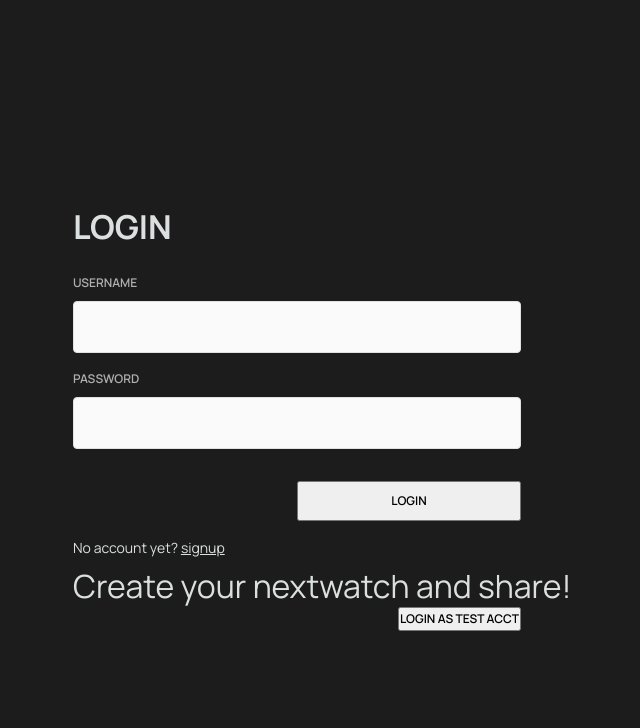
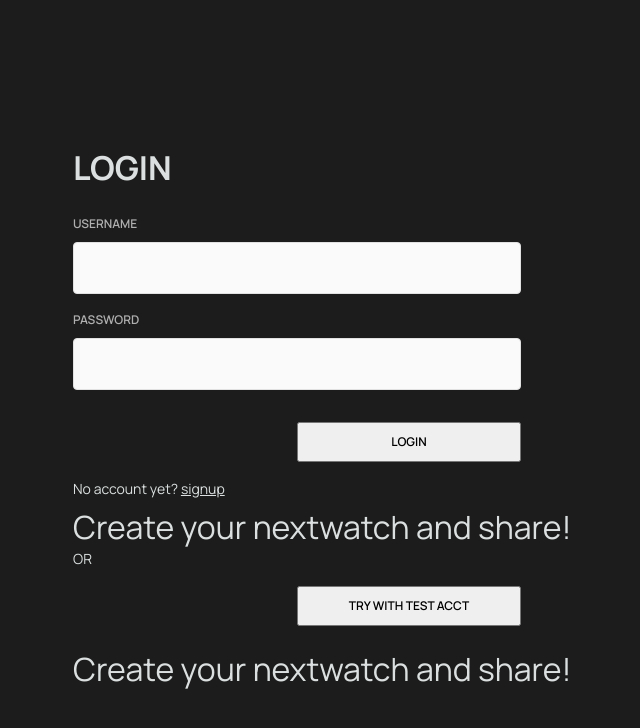
Before and after one commit to f2xiao/next-watch, a React (Vite) app: page /login in a window 1280 px wide. Shown: the top 728 px of the page, without its empty margins (57-697 px from the left). Built offline with nearby package versions, Linux system fonts and the light colour scheme; no server answers.

Commit message:
add div container for styling

```diff
--- a/src/pages/LoginPage/LoginPage.tsx
+++ b/src/pages/LoginPage/LoginPage.tsx
@@ -21,13 +21,25 @@ const LoginPage = ({ isLoggedIn }: PropTypes) => {
   });
   return (
     <div className="login-page">
-      <h1>Login</h1>
-      {/* <UserForm type="login" handleSubmit={login(navigate)} /> */}
-      <UserForm type="login" handleSubmit={login()} />
-      <Banner />
-        <div className="login-page__cta">
-          <Button text="login as test acct" handleClick={loginTestUser()}/>
+      <div className="login-page__top">
+        <div  className="login-page__box">
+          <h1>Login</h1>
+          {/* <UserForm type="login" handleSubmit={login(navigate)} /> */}
+          <UserForm type="login" handleSubmit={login()} />
+          <div className="login-page__banner login-page__banner--first">
+            <Banner />
+          </div>
         </div>
+         <p className="login-page__text">OR</p>
+        <div className="login-page__box login-page__box--right">
+          <div className="login-page__cta">
+            <Button className="login-page__button" text="try with test acct" handleClick={loginTestUser()}/>
+          </div>
+        </div>
+      </div>
+      <div className="login-page__banner login-page__banner--second">
+        <Banner />
+      </div>
     </div>
   );
 };
```
